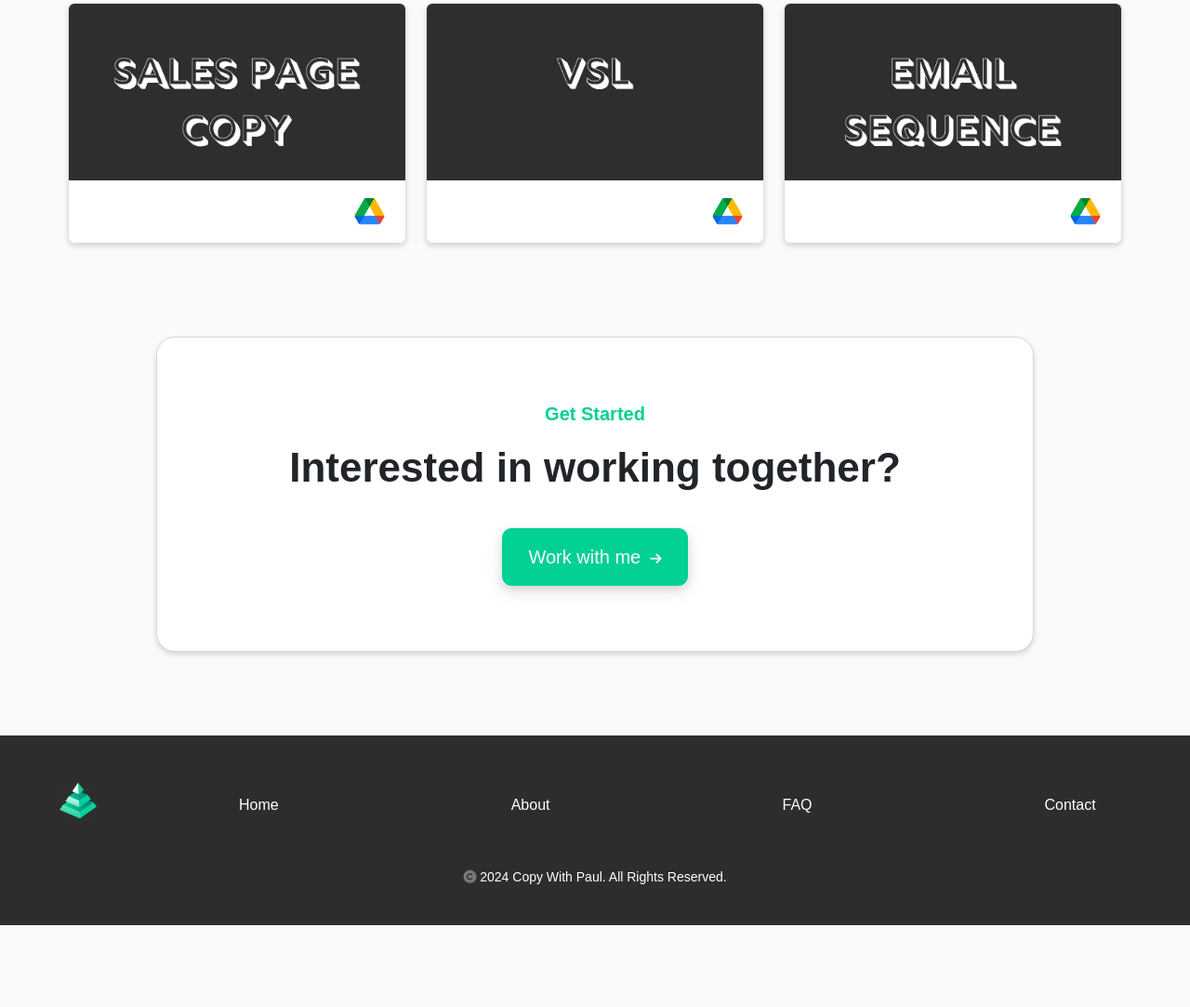
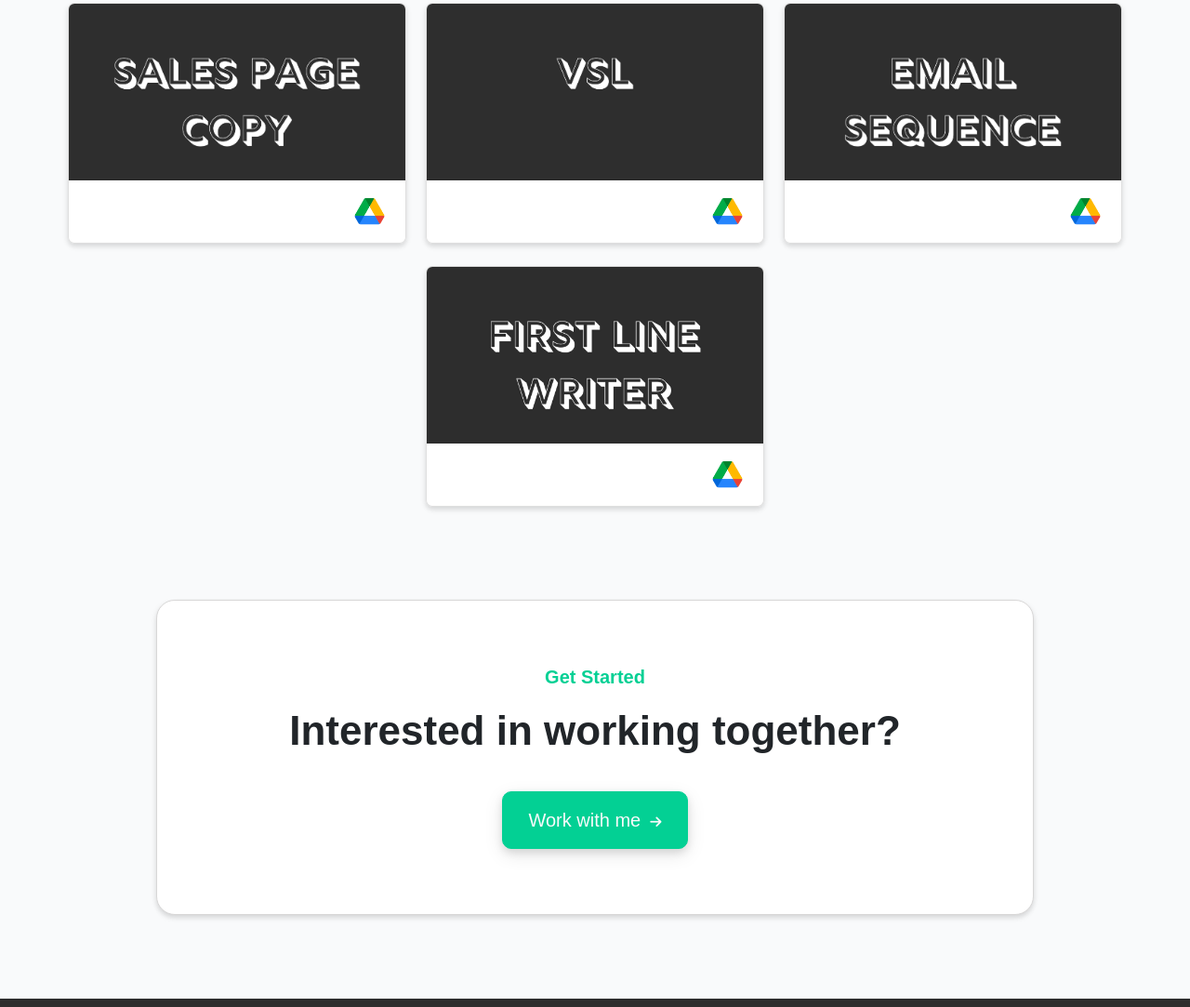
Before and after one commit to iamkennypaul/Copy-With-Paul, a plain HTML site: page portfolio.html in a window 1280 px wide. Shown: the part 646-1729 px from the top of the page at 93% size. Before the commit the page ends 1641 px from the top, so only its background shows below. Drawn offline with Linux system fonts and the light colour scheme; a web font is replaced by a local one.

Commit message:
Updated Html File
05-08-24

```diff
--- a/portfolio.html
+++ b/portfolio.html
@@ -130,6 +130,17 @@
                         </div>
                     </a>
                 </div>
+                <div class="col">
+                    <a href="https://docs.google.com/document/d/1sqy5vdop4g_lwAlJD-5grx_4mdp7vC1aZ1lajqa3pK0/edit"
+                        class="card-link">
+                        <div class="card">
+                            <img src="images/First Line Writer.jpg" class="card-img-top" alt="...">
+                            <div class="card-body">
+                                <img src="images/googledrive.png" alt="">
+                            </div>
+                        </div>
+                    </a>
+                </div>
             </div>
         </div>
     </div>
```
Also changed, not shown: images/First Line Writer.jpg (added).
